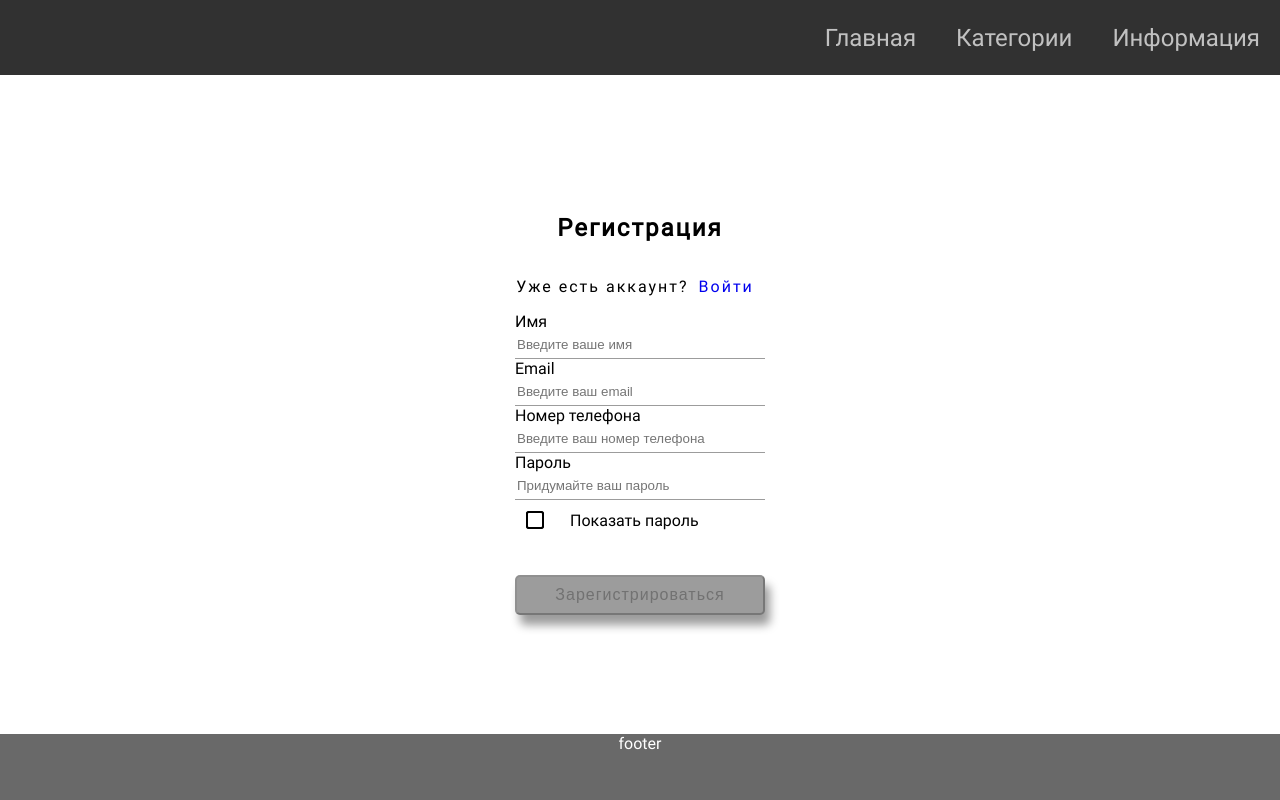
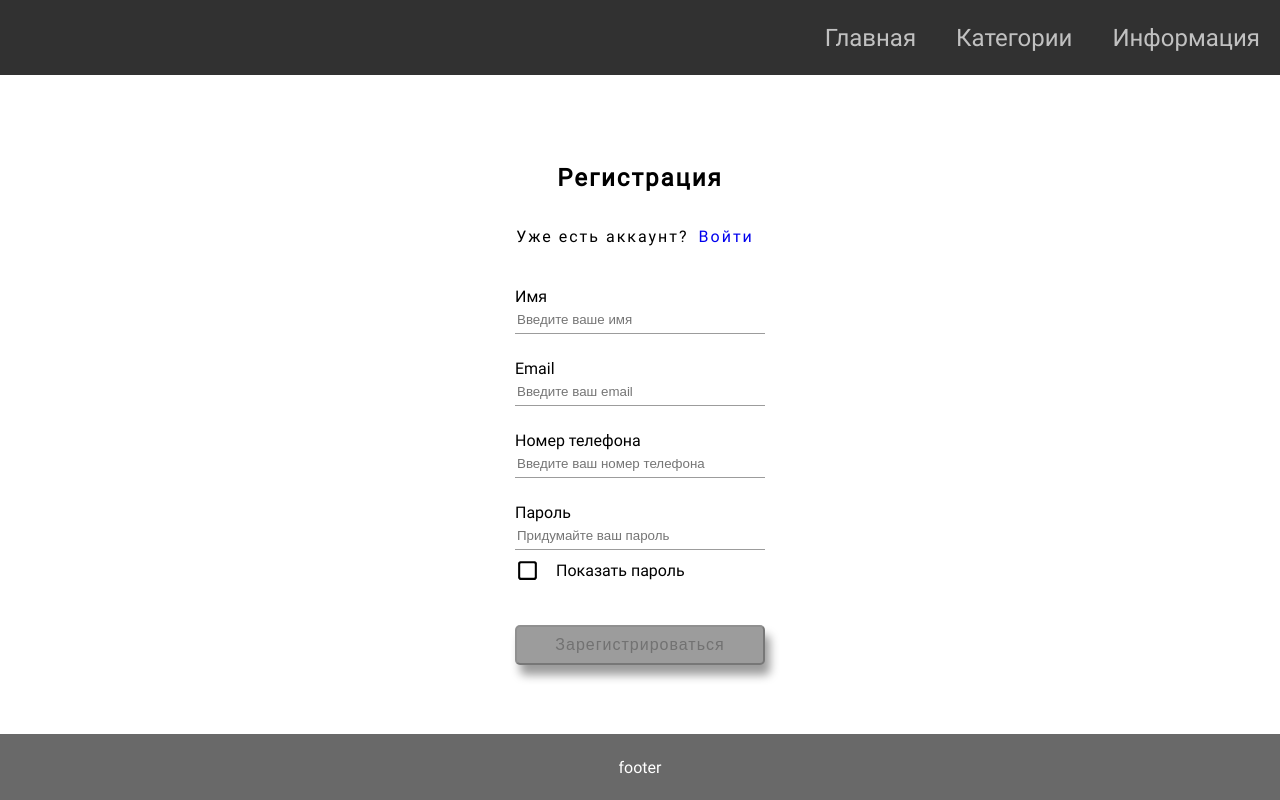
Before and after one commit to s-gumerov/Authorization, a React (Create React App) app: page / in a window 1280 px wide. Built offline with nearby package versions, Linux system fonts and the light colour scheme.

Commit message:
changed struct in app

```diff
--- a/src/Footer/Footer.tsx
+++ b/src/Footer/Footer.tsx
@@ -1,9 +1,13 @@
 import React from "react";
+import './style/style.css'
 
 export const Footer: React.FC = () => {
     return (
         <footer>
-            footer
+            <div className="footer-wrapper">
+                footer
+            </div>
+
         </footer>
     )
 }
--- /dev/null
+++ b/src/Footer/style/style.css
@@ -0,0 +1,8 @@
+.footer-wrapper{
+    height: 100%;
+    width: 100%;
+    display: flex;
+    flex-flow: row wrap;
+    justify-content: center;
+    align-content: center;
+}
--- a/src/Main/Registration/RegistrationForm/RegistrationForm/RegistrationForm.tsx
+++ b/src/Main/Registration/RegistrationForm/RegistrationForm/RegistrationForm.tsx
@@ -1,7 +1,7 @@
 import React, { useState, useRef, useEffect } from "react";
 import { IAutorizationForm, IChangePassword, IUserPasswordComleted, IPrompt } from "../../../../Interfaces";
 import { ValidateMessage } from "./RegistrationFormComponents/ValidateMessage";
-import { IconShowPassword } from "./RegistrationFormComponents/IconShowPassword";
+import { ShowPassword } from "./RegistrationFormComponents/ShowPassword";
 import { FormPrompt } from "./RegistrationFormComponents/FormPrompt";
 
 export const RegistrationForm: React.FC = () => {
@@ -25,7 +25,7 @@ export const RegistrationForm: React.FC = () => {
         setUserPasswordComleted(prev => {
             return {
                 ...prev, ...{
-                    text: 'Пароль соответствует требованиям',
+                    text: ' ',
                     elemClass: '',
                 }
             }
@@ -36,7 +36,7 @@ export const RegistrationForm: React.FC = () => {
         setUserPasswordComleted(prev => {
             return {
                 ...prev, ...{
-                    text: 'Пароль не соответствует требованиям',
+                    text: 'Пароль должен состоять из цифр и латинских букв верхнего и нижнего регистра, минимум 4 символа',
                     elemClass: 'color-red',
                 }
             }
@@ -55,7 +55,7 @@ export const RegistrationForm: React.FC = () => {
 
         const inputNameHandler = (e: React.ChangeEvent<HTMLInputElement>) => {
 
-            const validName = e.target.value.match(/[a-zA-Z_]/g);
+            const validName = e.target.value.match(/[a-zA-Zа-яА-Я- ]/g);
             if (validName === null && e.target.value.length > 0) {
                 setUserNameCompleted(false);
             } else if (validName !== null && validName.length > 0) {
@@ -69,10 +69,10 @@ export const RegistrationForm: React.FC = () => {
 
         const inputEmailHandler = (e: React.ChangeEvent<HTMLInputElement>) => {
 
-            const validEmail = e.target.value.match(/[a-zA-Z_]/g);
+            const validEmail = e.target.value.match(/[a-zA-Z0-9@.]/g);
             if (validEmail === null && e.target.value.length > 0) {
                 setUserEmailComleted(false);
-            } else if (validEmail !== null && validEmail.length > 0) {
+            } else if (validEmail !== null && validEmail.length > 8) {
                 validEmail.length === e.target.value.length ?
                     setUserEmailComleted(true) :
                     setUserEmailComleted(false);
@@ -83,10 +83,10 @@ export const RegistrationForm: React.FC = () => {
 
         const inputPhoneNumberHandler = (e: React.ChangeEvent<HTMLInputElement>) => {
 
-            const validPhoneNumber = e.target.value.match(/[0-9]/g);
+            const validPhoneNumber = e.target.value.match(/[0-9()-+]/g);
             if (validPhoneNumber === null && e.target.value.length > 0) {
                 setUserPhoneNumberComleted(false);
-            } else if (validPhoneNumber !== null && validPhoneNumber.length > 0) {
+            } else if (validPhoneNumber !== null && validPhoneNumber.length > 10) {
                 validPhoneNumber.length === e.target.value.length ?
                     setUserPhoneNumberComleted(true) :
                     setUserPhoneNumberComleted(false);
@@ -97,11 +97,11 @@ export const RegistrationForm: React.FC = () => {
 
         const inputPhonePasswordHandler = (e: React.ChangeEvent<HTMLInputElement>) => {
 
-            const validPassword = e.target.value.match(/[a-zA-Z0-9_]/g);
+            const validPassword = e.target.value.match(/[a-zA-Z0-9]/g);
 
             if (validPassword === null && e.target.value.length > 0) {
                 unsuccessfulPasswordValidate();
-            } else if (validPassword !== null && validPassword.length > 0) {
+            } else if (validPassword !== null && validPassword.length > 3) {
                 validPassword.length === e.target.value.length ? successfulPasswordValidate() : unsuccessfulPasswordValidate();
             } else {
                 setUserPasswordComleted(prev => {
@@ -145,7 +145,7 @@ export const RegistrationForm: React.FC = () => {
         userNameCompleted === true &&
             userEmailComleted === true &&
             userPhoneNumberComleted === true &&
-            userPasswordComleted.text === "Пароль соответствует требованиям" ?
+            userPasswordComleted.text === " " ?
             setButtonDisabled(false) :
             setButtonDisabled(true);
 
@@ -156,8 +156,9 @@ export const RegistrationForm: React.FC = () => {
 
 
             <form onSubmit={formHandler} className="autorisation-form">
-
-                {formPrompt.id === "userName" && <FormPrompt {...formPrompt} />}
+                <div className="form-prompt">
+                    {formPrompt.id === "userName" && <FormPrompt {...formPrompt} />}
+                </div>
                 <label htmlFor="userName">Имя</label>
                 <input type="text" name="userName" id="userName"
                     placeholder="Введите ваше имя" disabled={false}
@@ -166,12 +167,13 @@ export const RegistrationForm: React.FC = () => {
                         setFormPrompt({
                             id: 'userName',
                             hidden: false,
-                            message: 'Цифры и символы кроме пробела и дефиса'
+                            message: 'Не может содержать цифры и символы кроме пробела и дефиса'
                         })
                     }
                 />
-
-                {formPrompt.id === "userEmail" && <FormPrompt {...formPrompt} />}
+                <div className="form-prompt">
+                    {formPrompt.id === "userEmail" && <FormPrompt {...formPrompt} />}
+                </div>
                 <label htmlFor="userEmail">Email</label>
                 <input type="email" name="userEmail" id="userEmail"
                     placeholder="Введите ваш email"
@@ -179,31 +181,34 @@ export const RegistrationForm: React.FC = () => {
                     onClick={() => setFormPrompt({
                         id: 'userEmail',
                         hidden: false,
-                        message: 'Вводить только email'
+                        message: 'Может содержать email'
                     })}
                 />
-
-                {formPrompt.id === "userPhoneNumber" && <FormPrompt {...formPrompt} />}
+                <div className="form-prompt">
+                    {formPrompt.id === "userPhoneNumber" && <FormPrompt {...formPrompt} />}
+                </div>
                 <label htmlFor="userPhoneNumber">Номер телефона</label>
                 <input type="tel" id="userPhoneNumber" name="userPhoneNumber"
                     // required={true} minLength={11} maxLength={11}
                     placeholder="Введите ваш номер телефона"
-                    pattern="[8-9]{3}-[0-9]{3}-[0-9]{4}"
+                    // pattern="[8-9]{3}-[0-9]{3}-[0-9]{4}"
                     onChange={inputChangeHandler}
                     onClick={() =>
                         setFormPrompt({
                             id: 'userPhoneNumber',
                             hidden: false,
-                            message: 'Вводить только номер'
+                            message: 'Может содержать 11 цифр, круглые скобки, дефис и знак плюс'
                         })
                     }
                 />
-
-                {formPrompt.id === "userPassword" && <FormPrompt {...formPrompt} />}
+                <div className="form-prompt">
+                    {formPrompt.id === "userPassword" && <FormPrompt {...formPrompt} />}
+                </div>
                 <label htmlFor="userPassword">Пароль</label>
 
                 <input type="password" name="userPassword" id="userPassword"
                     // required={true} minLength={4} maxLength={10}
+
                     placeholder="Придумайте ваш пароль"
                     ref={inputPasswordRef}
                     // onChange={changeHandler}
@@ -211,18 +216,10 @@ export const RegistrationForm: React.FC = () => {
                     onClick={() => setFormPrompt({
                         id: 'userPassword',
                         hidden: false,
-                        message: 'Вводить только пароль'
+                        message: 'Может содержать цифры и латинские буквы верхнего и нижнего регистра, минимум 4 символа'
                     })}
                 />
-
-                <div className="show-password">
-                    <IconShowPassword {...changePasswordHandler} />
-                    Показать пароль
-                </div>
-
-
-
-
+                <ShowPassword {...changePasswordHandler} />
                 <div className="message-wrapper">
                     <ValidateMessage {...userPasswordComleted} />
                 </div>
--- a/src/Main/Registration/RegistrationForm/RegistrationForm/RegistrationFormComponents/FormPrompt.tsx
+++ b/src/Main/Registration/RegistrationForm/RegistrationForm/RegistrationFormComponents/FormPrompt.tsx
@@ -4,8 +4,8 @@ import { IPrompt } from "../../../../../Interfaces"
 export const FormPrompt: React.FC<IPrompt> = ({ hidden, message }) => {
 
     return (
-        < div className={`form-prompt ${hidden ? 'hidden' : ''}`}  >
+        <i className={` ${hidden ? 'form-prompt_hidden' : ''}`}>
             {message}
-        </div >
+        </i>
     )
 }
--- a/src/Main/Registration/RegistrationForm/RegistrationForm/RegistrationFormComponents/IconShowPassword.tsx
+++ b/src/Main/Registration/RegistrationForm/RegistrationForm/RegistrationFormComponents/ShowPassword.tsx
@@ -1,9 +1,9 @@
 import React, { useState } from "react";
-import './style/style.css'
+import './style/style.css';
 import { IChangePassword } from "../../../../../Interfaces";
 
-export const IconShowPassword: React.FC<IChangePassword> = ({ onShowPassword, onHidePassword }) => {
-    const [icon, setIcon] = useState('icon-unchecked')
+export const ShowPassword: React.FC<IChangePassword> = ({ onShowPassword, onHidePassword }) => {
+    const [icon, setIcon] = useState('icon-unchecked');
 
 
     const clickHandler = (e: React.MouseEvent<HTMLElement>) => {
@@ -15,14 +15,11 @@ export const IconShowPassword: React.FC<IChangePassword> = ({ onShowPassword, on
             onHidePassword();
         }
     };
-    console.log(icon)
     return (
-        <>
-            {/* <i className={icon.class} onClick={clickHandler}>
-            </i> */}
-            <span className={icon} onClick={clickHandler}>
-            </span>
-        </>
-
+        <div onClick={clickHandler} className="show-password">
+            <div className={icon} >
+            </div>
+            Показать пароль
+        </div>
     )
 }
--- a/src/Main/Registration/RegistrationForm/RegistrationForm/RegistrationFormComponents/style/style.css
+++ b/src/Main/Registration/RegistrationForm/RegistrationForm/RegistrationFormComponents/style/style.css
@@ -14,12 +14,10 @@
   .autorisation-form {
     display: flex;
     flex-flow: column wrap;
-    /* justify-content: flex-start; */
     align-content: center;
   }
 
-
-  .autorisation-form input{
+    .autorisation-form input{
     height: 25px;
     border-top: none;
     border-left: none;
@@ -28,23 +26,26 @@
   }
 
   .show-password{
+    /* margin: 0px 10px 0px 0px; */
     height: 40px;
     display: flex;
     flex-flow: row nowrap;
     justify-content: flex-start;
-    gap: 15px;
     align-items: center;
   }
 
   .form-prompt{
+    display: flex;
+    flex-flow: row nowrap;
+    align-items: center;
+    font-size: x-small;
+    color: darkgrey;
     width: 250px;
-    display: flex;
-    flex-flow: row wrap;
-    font-size: smaller;
-    color: aqua;
+    height: 25px;
   }
 
-  .hidden{
+
+  .form-prompt_hidden{
     visibility: hidden;
   }
 
@@ -64,6 +65,7 @@
 
   .color-red{
     color: red;
+    font-size: x-small;
   }
 
   .autorisation-form button {
@@ -85,15 +87,6 @@
     cursor: pointer;
   }
 
-  .autorisation-form button:focus{
-    position: static;
-    margin-top: 10px;
-    background-color: darkgray;
-    color: aliceblue;
-    box-shadow: 5px 10px 10px #9c9c9c;
-    font-size: large;
-  }
-
   .unselectable {
     -webkit-touch-callout: none; /* iOS Safari */
     -webkit-user-select: none;   /* Chrome/Safari/Opera */
@@ -105,9 +98,12 @@
   }
 
 .icon-checked {
+    width: 25px;
     content: url("../../../../../../style/icons/check_box_black_24dp.svg");
     border: 8px solid transparent;
     border-radius: 50%;
+    position: relative;
+    right: 8px;
 }
 
 .icon-checked:hover {
@@ -115,15 +111,16 @@
     border-radius: 50%;
 }
 
-
 .icon-unchecked {
+    width: 25px;
     content: url("../../../../../../style/icons/check_box_outline_blank_black_24dp.svg");
     border: 8px solid transparent;
     border-radius: 50%;
+    position: relative;
+    right: 8px;
 }
 
 .icon-unchecked:hover {
     border: 8px solid rgb(241, 241, 241);
     border-radius: 50%;
-    transition: 200ms;
 }
```
